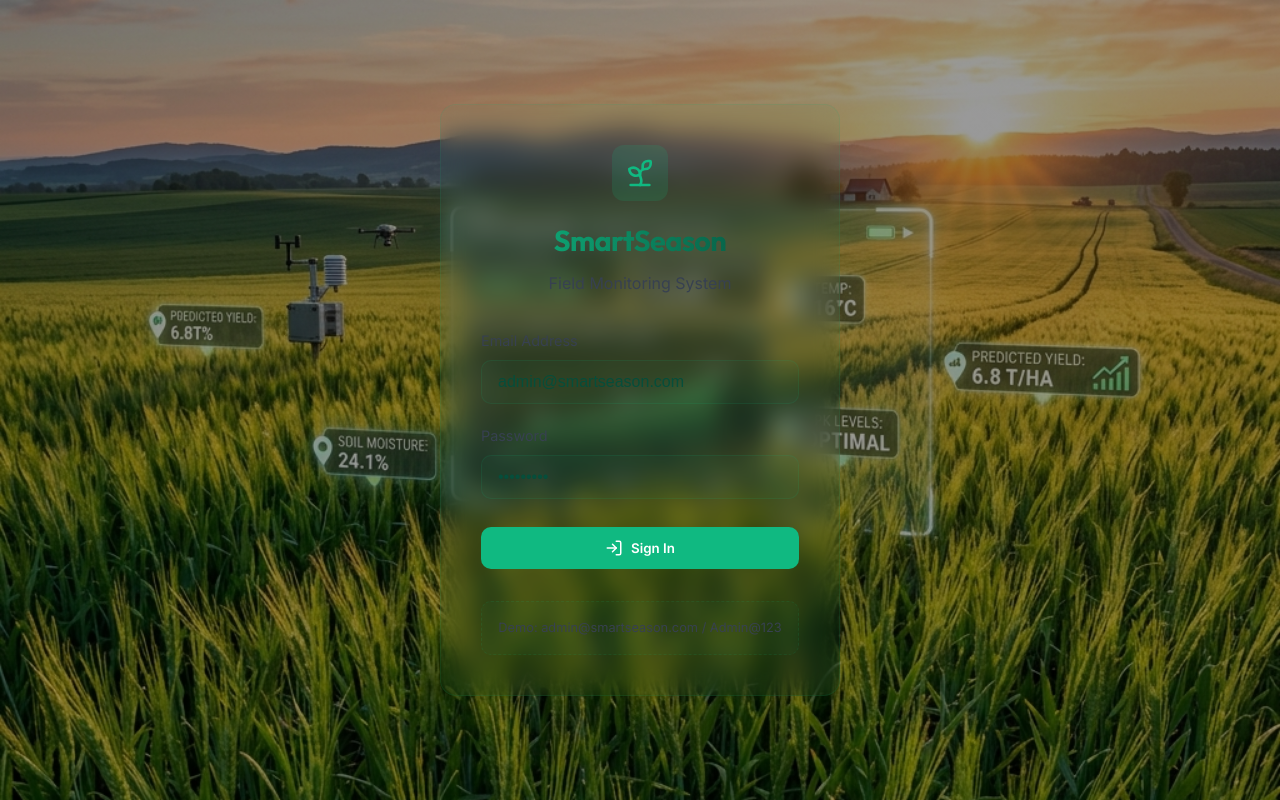
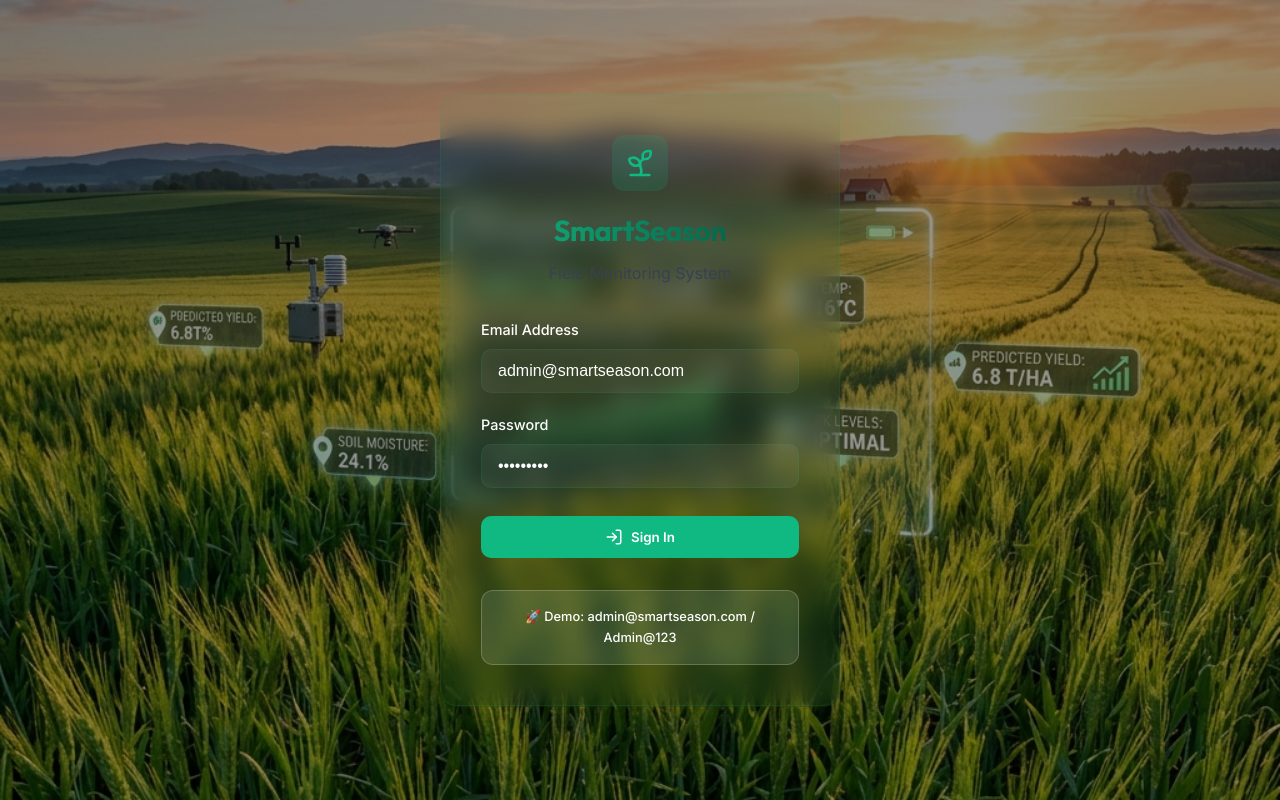
Before and after one commit to IsaacZachary/smartseason, a React app in the folder frontend/: page /login in a window 1280 px wide. Built offline with nearby package versions, Linux system fonts and the light colour scheme; the HTML template or start-up script is replaced by a standard one.

Commit message:
style: final contrast polish for Login page and demo visibility

```diff
--- a/frontend/src/pages/Login.jsx
+++ b/frontend/src/pages/Login.jsx
@@ -80,24 +80,26 @@ const Login = () => {
 
         <form onSubmit={handleSubmit} style={{ display: 'flex', flexDirection: 'column', gap: '20px' }}>
           <div>
-            <label style={{ display: 'block', marginBottom: '8px', fontSize: '0.9rem', color: 'var(--text-muted)' }}>Email Address</label>
+            <label style={{ display: 'block', marginBottom: '8px', fontSize: '0.9rem', color: '#fff', fontWeight: '500' }}>Email Address</label>
             <input
               type="email"
               className="glass-input"
               placeholder="name@example.com"
               value={email}
               onChange={(e) => setEmail(e.target.value)}
+              style={{ color: '#fff', background: 'rgba(255,255,255,0.05)' }}
               required
             />
           </div>
           <div>
-            <label style={{ display: 'block', marginBottom: '8px', fontSize: '0.9rem', color: 'var(--text-muted)' }}>Password</label>
+            <label style={{ display: 'block', marginBottom: '8px', fontSize: '0.9rem', color: '#fff', fontWeight: '500' }}>Password</label>
             <input
               type="password"
               className="glass-input"
               placeholder="••••••••"
               value={password}
               onChange={(e) => setPassword(e.target.value)}
+              style={{ color: '#fff', background: 'rgba(255,255,255,0.05)' }}
               required
             />
           </div>
@@ -117,9 +119,16 @@ const Login = () => {
           </button>
         </form>
 
-        <div style={{ marginTop: '32px', padding: '16px', background: 'var(--bg-card)', borderRadius: '10px', border: '1px dashed var(--border-glass)' }}>
-          <p style={{ fontSize: '0.8rem', color: 'var(--text-muted)', textAlign: 'center' }}>
-            Demo: admin@smartseason.com / Admin@123
+        <div style={{
+          marginTop: '32px',
+          padding: '16px',
+          background: 'rgba(255, 255, 255, 0.1)',
+          borderRadius: '12px',
+          border: '1px solid rgba(255, 255, 255, 0.2)',
+          backdropFilter: 'blur(4px)'
+        }}>
+          <p style={{ fontSize: '0.8rem', color: '#fff', textAlign: 'center', fontWeight: '500' }}>
+            🚀 Demo: admin@smartseason.com / Admin@123
           </p>
         </div>
       </motion.div>
```
